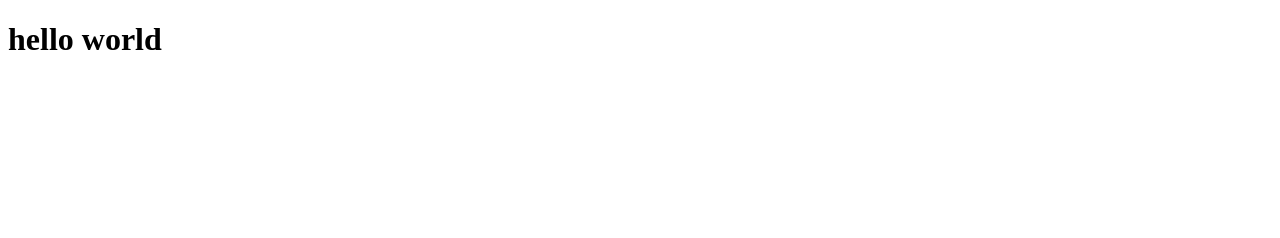
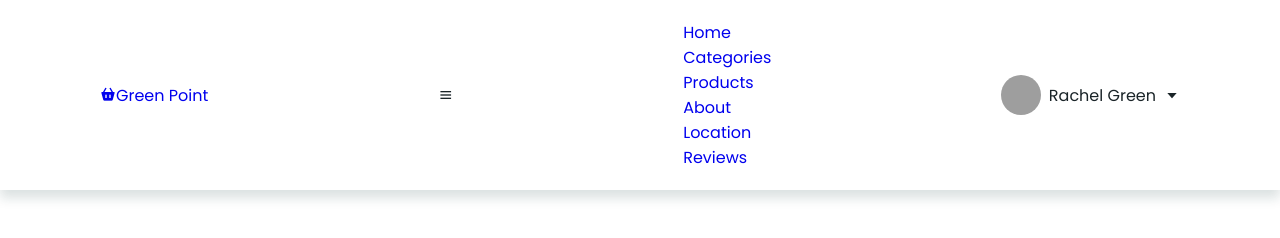
Before and after one commit to 00010856/WT.CW1, a plain HTML site: page index.html in a window 1280 px wide. Drawn offline with nearby package versions, Linux system fonts and the light colour scheme; grey boxes are pictures that could not be loaded.

Commit message:
third commit

```diff
--- a/index.html
+++ b/index.html
@@ -4,10 +4,35 @@
     <meta charset="UTF-8">
     <meta http-equiv="X-UA-Compatible" content="IE=edge">
     <meta name="viewport" content="width=device-width, initial-scale=1.0">
-    <title>Web Technology</title>
+    <title>Green Point Website</title>
+    <!-- Link To CSS -->
+    <link rel="stylesheet" href="style.css">
+    <!-- Box Icons -->
+    <link rel="stylesheet" href="https://cdn.jsdelivr.net/npm/boxicons@latest/css/boxicons.min.css">
 </head>
 <body>
-    <h1> hello world</h1>
+    <!-- Navigation Bar -->
+    <header>
+        <a href="#" class="logo"><i class='bx bxs-basket'></i></i>Green Point</a>
+
+        <!-- Menu Icon -->
+        <div class="bx bx-menu" id="menu-icon"></div>
+        <!-- Navigation List -->
+        <ul class="navbar">
+            <li><a href="#home" class="home-active">Home</a></li>
+            <li><a href="#categories">Categories</a></li>
+            <li><a href="#products">Products</a></li>
+            <li><a href="#about">About</a></li>
+            <li><a href="#location">Location</a></li>
+            <li><a href="#reviews">Reviews</a></li>
+        </ul>
+        <!-- Profile -->
+        <div class="profile">
+            <img src="img/profile.jpg" alt="">
+            <span>Rachel Green</span>
+            <i class='bx bx-caret-down' ></i>
+        </div>
+    </header>
 
 </body>
 </html>
```
Also changed, not shown: 1 other file.
